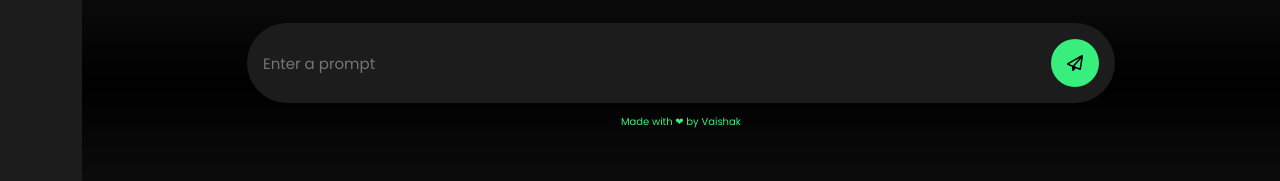
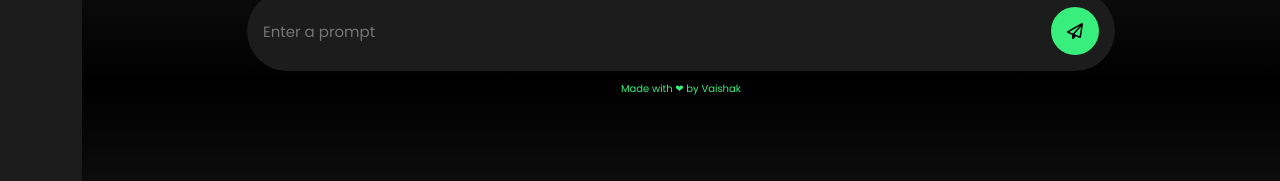
Before and after one commit to Vaishak-P/YGPT, a React (Vite) app: page / in a window 1280 px wide. Shown: the part 523-704 px from the top of the page. Built offline with nearby package versions, Linux system fonts and the light colour scheme; no server answers.

Commit message:
main height bug fixed

```diff
--- a/src/styles/_chat.scss
+++ b/src/styles/_chat.scss
@@ -9,7 +9,7 @@ body {
 }
 .main{
     flex:1 ;
-    // height: 100vh;
+    height: 100vh;
     padding-bottom: 15vh;
     position: relative;
     .nav{
@@ -45,7 +45,7 @@ body {
             grid-template-columns: repeat(auto-fill,minmax(180px,1fr));
             gap: 15px;
             padding: 20px;
-            margin-bottom: 2rem;
+            // margin-bottom: 2rem;
             .card{
                 height: 200px;
                 padding: 15px;
@@ -164,7 +164,7 @@ body {
         margin: 10px 0;
         font-size: 10px;
         font-weight: 400;
-        line-height: 1.8;
+        // line-height: 1.8;
         color: v.$grey;
         // display: flex;
         // gap: 30%;
--- a/src/styles/main.css
+++ b/src/styles/main.css
@@ -37,6 +37,7 @@ body {
 
 .main {
   flex: 1;
+  height: 100vh;
   padding-bottom: 15vh;
   position: relative;
 }
@@ -73,7 +74,6 @@ body {
   grid-template-columns: repeat(auto-fill, minmax(180px, 1fr));
   gap: 15px;
   padding: 20px;
-  margin-bottom: 2rem;
 }
 .main .main-container .cards .card {
   height: 200px;
@@ -178,7 +178,6 @@ body {
   margin: 10px 0;
   font-size: 10px;
   font-weight: 400;
-  line-height: 1.8;
   color: #b0b0b0;
   justify-content: space-between;
 }
```
Also changed, not shown: 1 other file (tests, documents, lock files or other folders).
